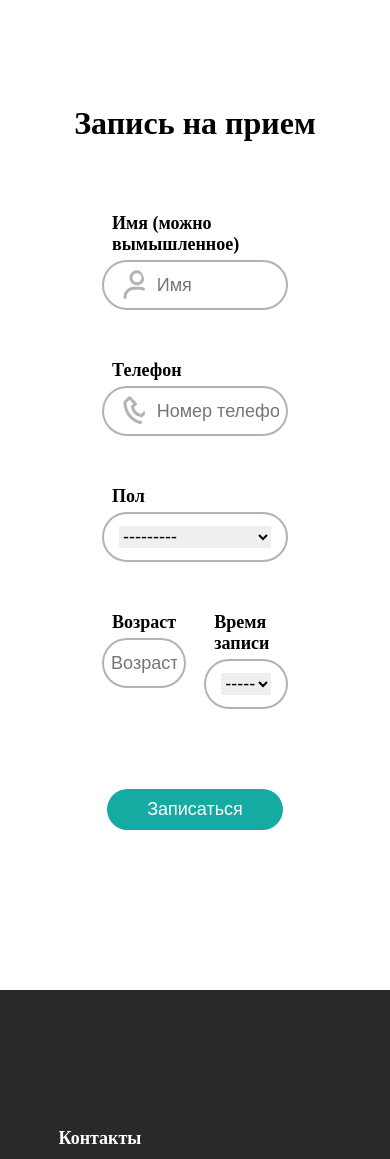
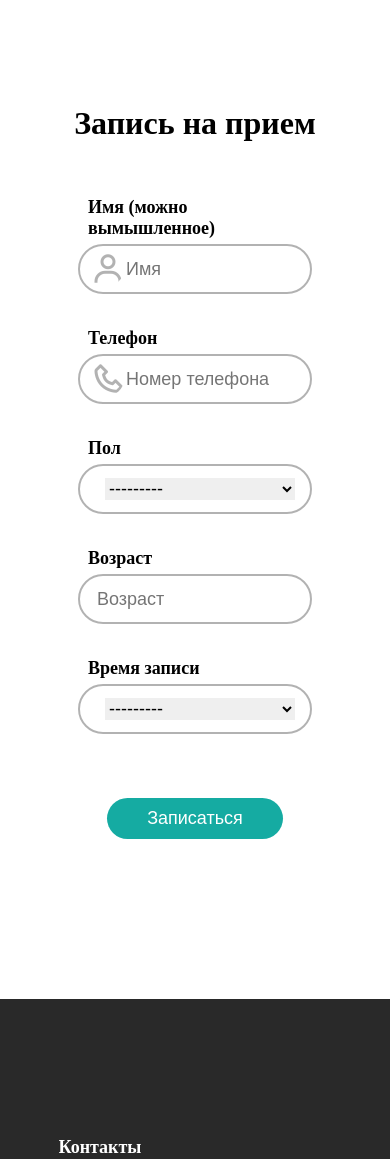
Before and after one commit to vlad-rvvv/Nukta, a Django app: page /HIV-test/booking/1/2022/12/24 in a window 390 px wide. Shown: the part 1632-2791 px from the top of the page. Run offline with Django 4.2, Linux system fonts and the light colour scheme; data comes from the database, SQL or seed files in the repository; style sheets or scripts are compiled from the project's sources; some libraries are stand-ins or nearby versions.

Commit message:
adaptive form

```diff
--- a/static/css/service.css
+++ b/static/css/service.css
@@ -756,6 +756,7 @@ select:focus, input:focus {
 .form_div {
   margin-top: 5em;
   padding-bottom: 5em;
+  width: 100%;
 }
 .form_div h1 {
   text-align: center;
@@ -763,7 +764,7 @@ select:focus, input:focus {
 
 form {
   margin: 0 auto;
-  width: 50%;
+  width: 60%;
 }
 form .module_field {
   margin-top: 2em;
@@ -846,3 +847,20 @@ form .field select {
   font-size: 18px;
   margin: 0 10px;
 }
+@media only screen and (max-width: 426px) {
+  form .module_field {
+    margin-top: 1em;
+  }
+  form .two_module {
+    display: flex;
+    flex-flow: column nowrap;
+    justify-content: space-between;
+  }
+  form .two_module .module_field {
+    width: 100%;
+  }
+  form .field i {
+    margin: 0;
+    padding: 0 5px;
+  }
+}
--- a/static/service_scss/_form.scss
+++ b/static/service_scss/_form.scss
@@ -5,6 +5,7 @@ select:focus, input:focus {outline: none;}
 .form_div{
     margin-top: 5em;
     padding-bottom: 5em;
+    width: 100%;
 
     h1{
         text-align: center;
@@ -14,7 +15,7 @@ select:focus, input:focus {outline: none;}
 form{
     margin: 0 auto;
     // border: solid 2px black;
-    width: 50%;
+    width: 60%;
 
     .module_field{
         margin-top: 2em;
@@ -113,4 +114,25 @@ form{
             margin: 0 10px;
         }
     }
+
+    @media only screen and (max-width: 426px){
+        .module_field{
+            margin-top: 1em;
+        }
+
+        .two_module {
+            display: flex;
+            flex-flow: column nowrap;
+            justify-content: space-between;
+
+            .module_field{
+                width: 100%;
+            }
+        }
+
+        .field i{
+            margin: 0 ;
+            padding: 0 5px;
+        }
+    }
 }
```
